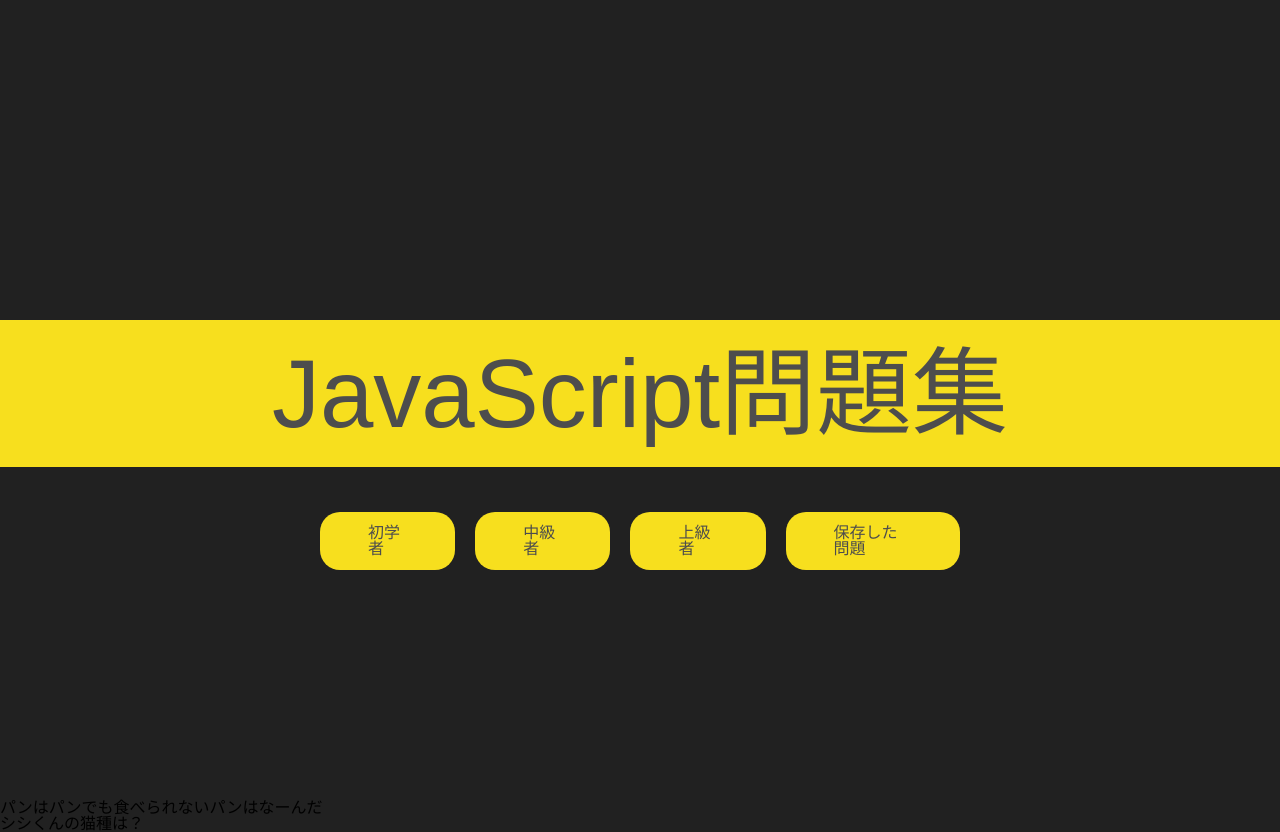
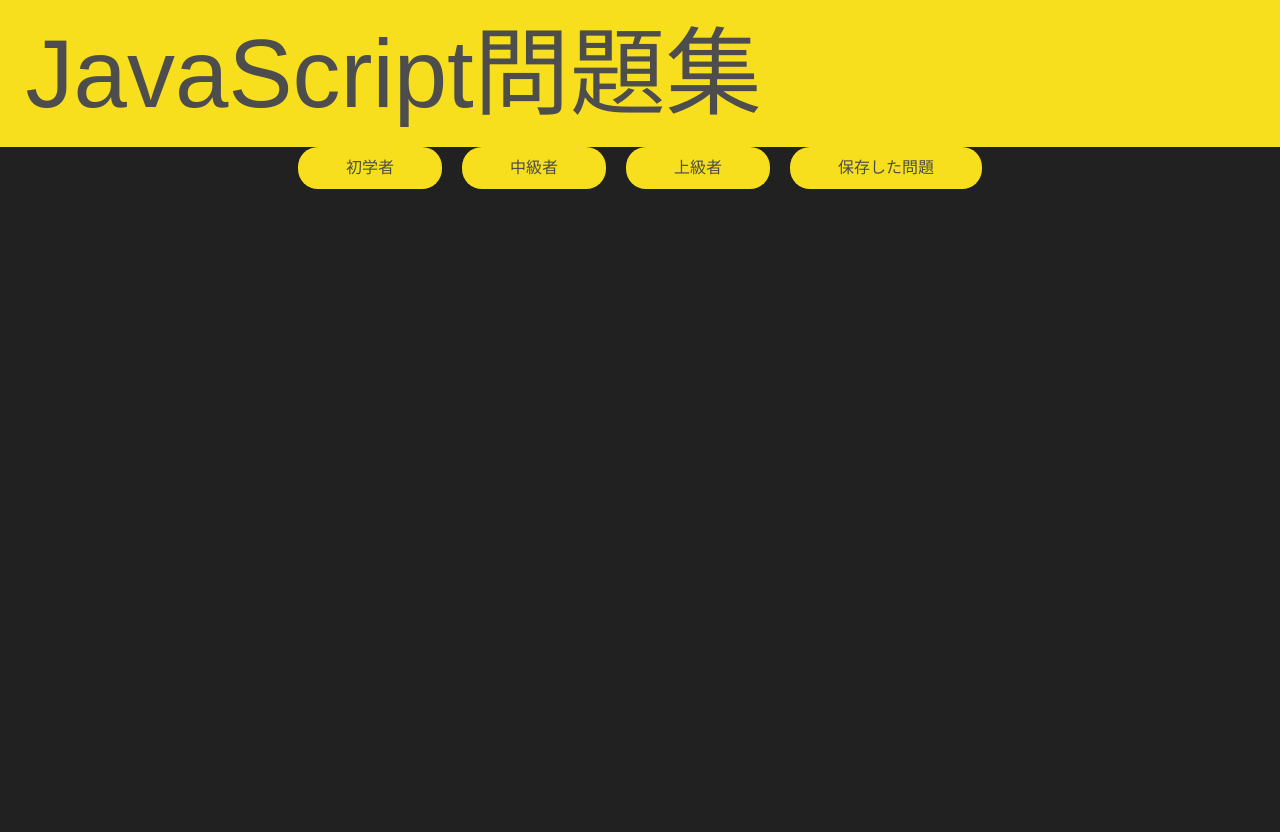
Before and after one commit to pottskun/02_workbook, a website: page index.html in a window 1280 px wide. After the commit the page ends 800 px from the top, so only its background shows below. Drawn offline with Linux system fonts and the light colour scheme.

Commit message:
htmlのマークアップ修正

```diff
--- a/index.html
+++ b/index.html
@@ -11,9 +11,7 @@
 
 <body>
   <header class="p-header">
-    <!-- <div class="l-container"> -->
-    <div class="p-header__info">
-      <h1 class="screen-reader-text">JavaScript問題集</h1>
+    <h1 class="p-header__title size color">JavaScript問題集</h1>
     <nav class="p-header__nav">
       <!-- ↓idつける必要はある？ -->
       <ul class="p-globalNav">
@@ -23,23 +21,13 @@
         <li class="p-globalNav__item color round">保存した問題</li>
       </ul>
     </nav>
-    </div>
   </header>
   <main>
-    <section class="p-hero">
-      <!-- <div class="p-hero__body"> -->
-        <h2 class="p-hero_title size color">JavaScript問題集</h2>
-      <!-- </div> -->
-    </section>
-    <section>
-      <h2 class="screen-reader-text">ここのタイトルどうしよう</h2>
-      <ul id="question-container">
-
-      </ul>
-    </section>
+    <ol id="js-question-list">
+      <!-- ここにdata.jsonが書かれていく -->
+    </ol>
   </main>
 </body>
-
 </html>
 
 <!-- 使用ツールと目的
@@ -59,3 +47,5 @@
 JavaScriptでJSONデータを読み込む：fetchメソッドを使ってJSONファイルを読み込みます。
 問題をDOMに追加する：取得した問題をHTMLに表示します。
 アコーディオン機能を実装：ヒントや答えをアコーディオンスタイルで表示するためのJavaScriptを追加します。 -->
+
+<!-- 背景に初めて書いたjsのコードを載せる？ -->
```
Lines whose indentation alone changed are shown as unchanged.
